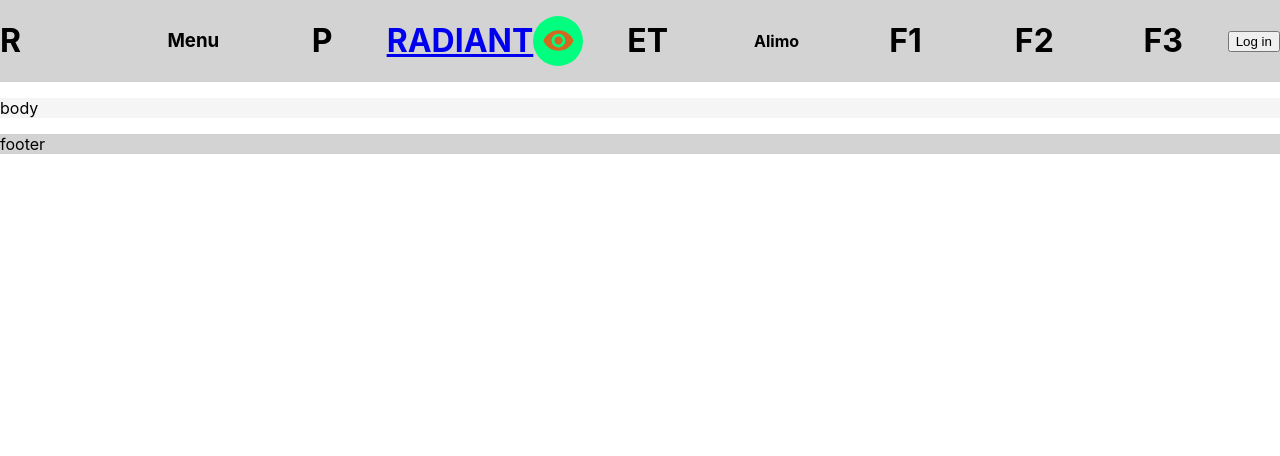
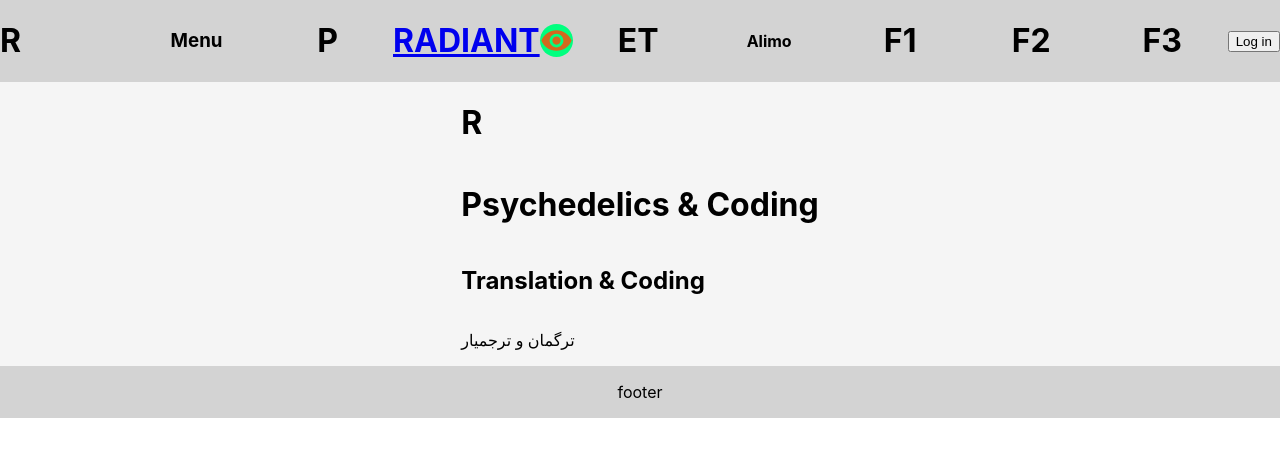
Before and after one commit to mhn-aa/NewRadiant, a React (Create React App) app: page / in a window 1280 px wide. Shown: the top 456 px of the page. Built offline with nearby package versions, Linux system fonts and the light colour scheme.

Commit message:
Translation

```diff
--- a/src/App.css
+++ b/src/App.css
@@ -56,11 +56,9 @@
 }
 
 .right3 {
-  height: 50px;
-  width: 50px;
   background-color: springgreen;
   border-radius: 50%;
-  display: flex;
+  display: grid;
   justify-content: center;
   align-items: center;
 }
@@ -107,5 +105,12 @@
 }
 
 .footer {
+  display: flex;
+  justify-content: center;
   background-color: lightgray;
 }
+
+.body {
+  display: grid;
+  justify-content: center;
+}
--- a/src/App.js
+++ b/src/App.js
@@ -64,7 +64,10 @@ function App() {
       </div>
 
       <div className="body">
-        <p>body</p>
+        <h1>R</h1>
+        <h1>Psychedelics & Coding</h1>
+        <h2>Translation & Coding</h2>
+        <p>ترگمان و ترجمیار</p>
       </div>
       <div className="footer">
         <p>footer</p>
```
